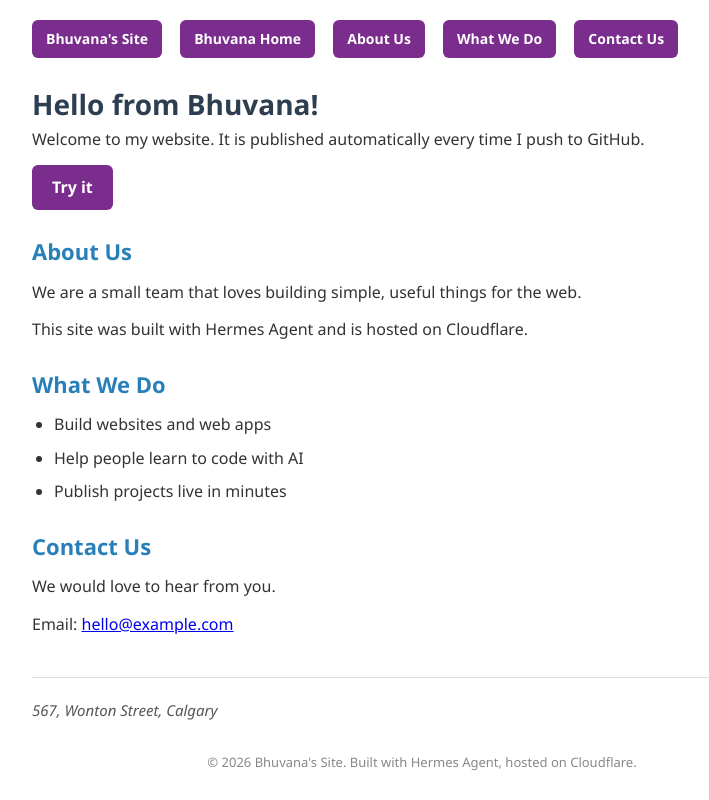
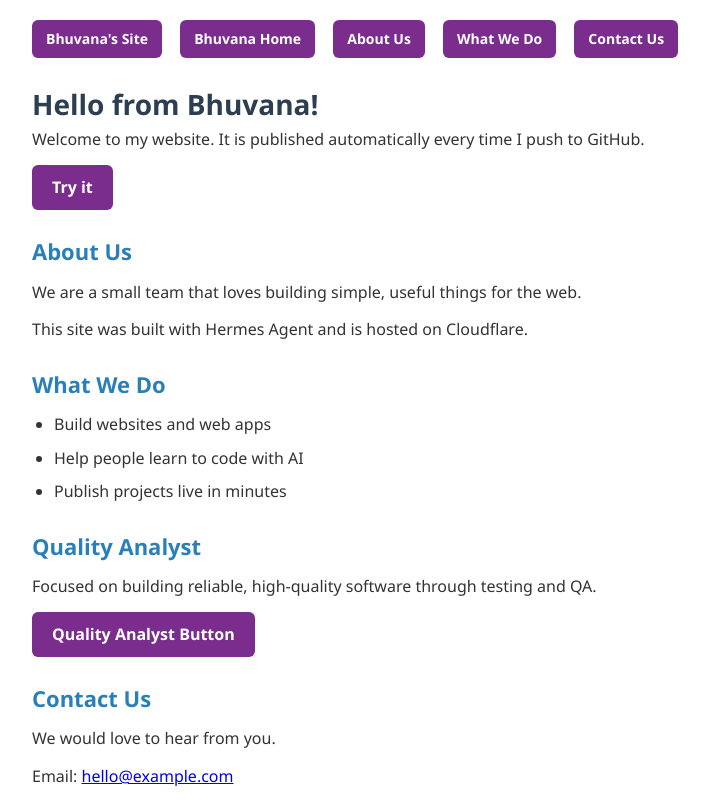
Before and after one commit to bhuvanasomeshwar/bhuvana-app, a plain HTML site: page index.html in a window 1280 px wide. Shown: the top 800 px of the page, without its empty margins (218-927 px from the left). Drawn offline with Linux system fonts and the light colour scheme.

Commit message:
Add Quality Analyst section with button

```diff
--- a/index.html
+++ b/index.html
@@ -97,6 +97,12 @@
     </ul>
   </section>
 
+  <section id="quality-analyst">
+    <h2>Quality Analyst</h2>
+    <p>Focused on building reliable, high-quality software through testing and QA.</p>
+    <p><a class="btn" href="#contact">Quality Analyst Button</a></p>
+  </section>
+
   <section id="contact">
     <h2>Contact Us</h2>
     <p>We would love to hear from you.</p>
```
